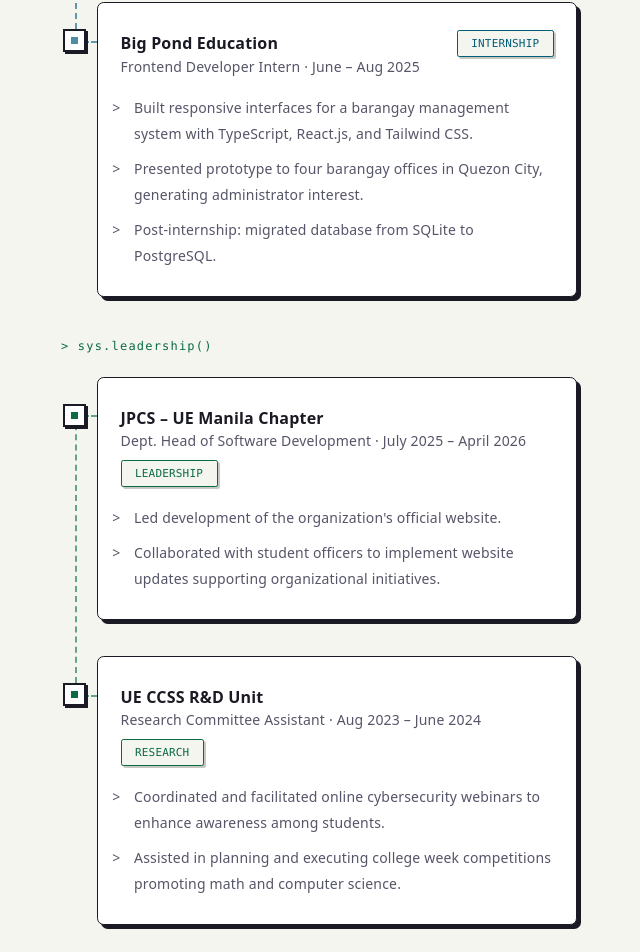
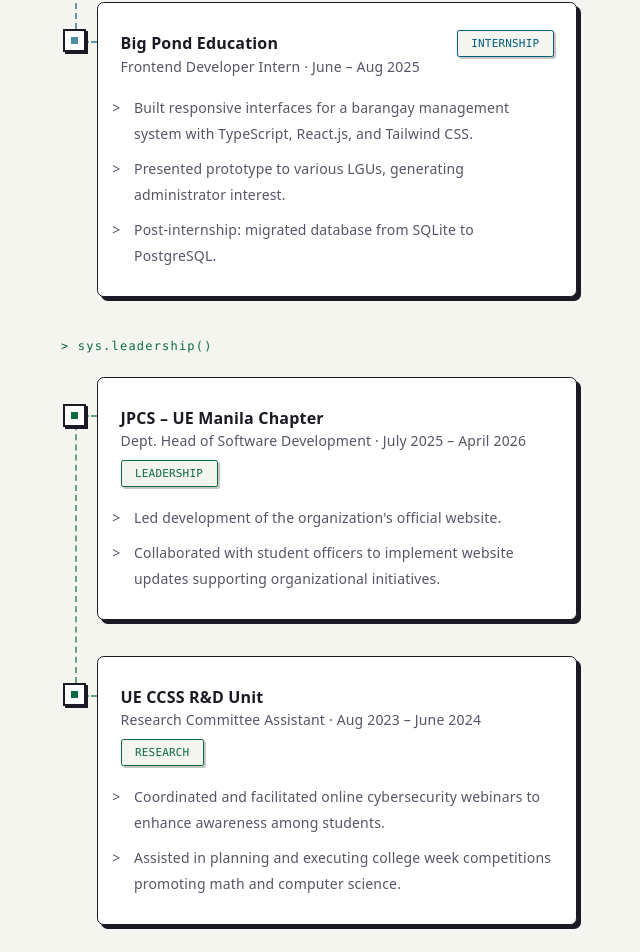
Before and after one commit to johngatchemark/jmg-portfolio, a React (Vite) app: page / in a window 1280 px wide. Shown: the part 2064-3016 px from the top of the page, without its empty margins (29-669 px from the left). Built offline with nearby package versions, Linux system fonts and the light colour scheme; no server answers.

Commit message:
chore(experience): rephrased some sentences

```diff
--- a/src/features/home/components/experience.tsx
+++ b/src/features/home/components/experience.tsx
@@ -48,7 +48,7 @@
     isCurrent: false,
     achievements: [
       "Built responsive interfaces for a barangay management system with TypeScript, React.js, and Tailwind CSS.",
-      "Presented prototype to four barangay offices in Quezon City, generating administrator interest.",
+      "Presented prototype to various LGUs, generating administrator interest.",
       "Post-internship: migrated database from SQLite to PostgreSQL.",
     ],
     techStack: ["TypeScript", "React.js", "Tailwind CSS", "PostgreSQL"],
```
